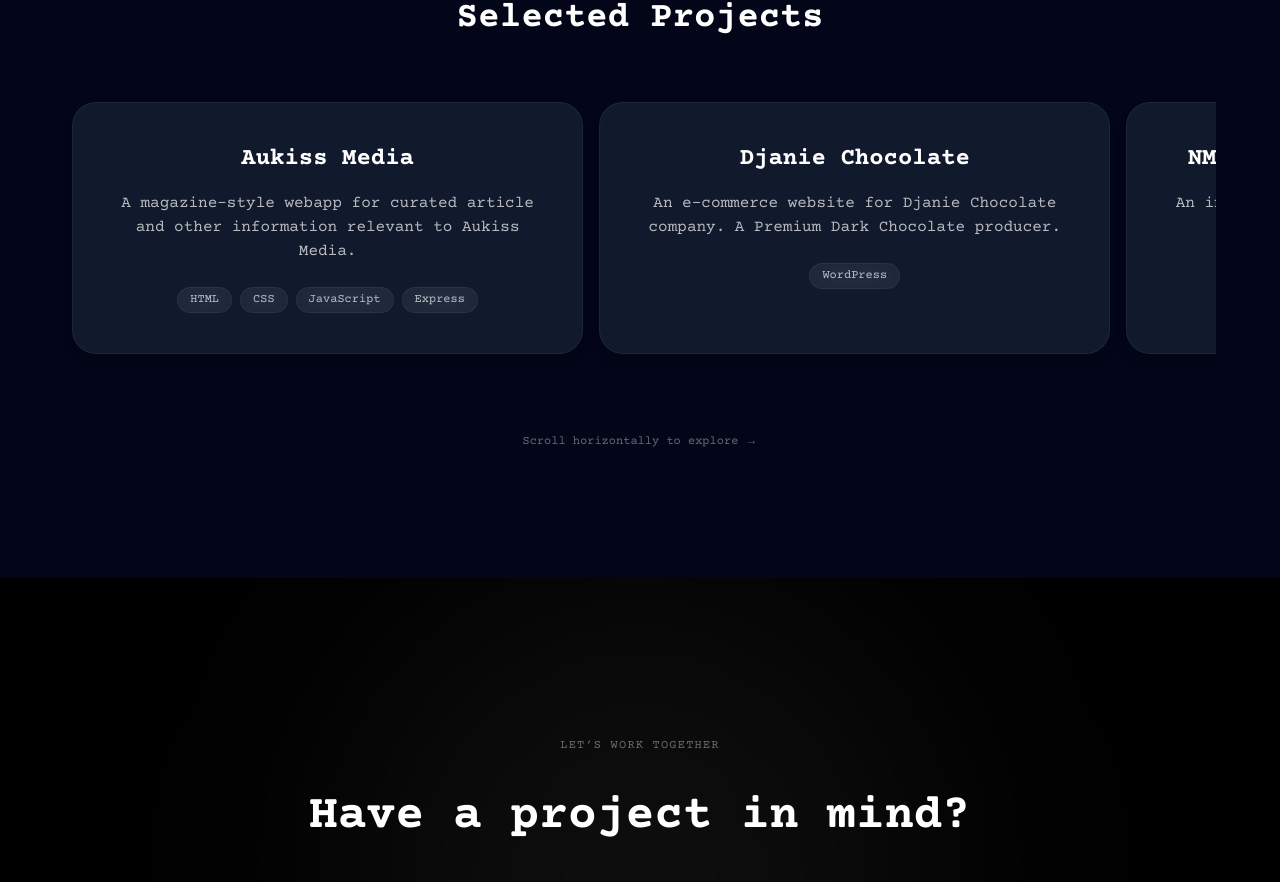
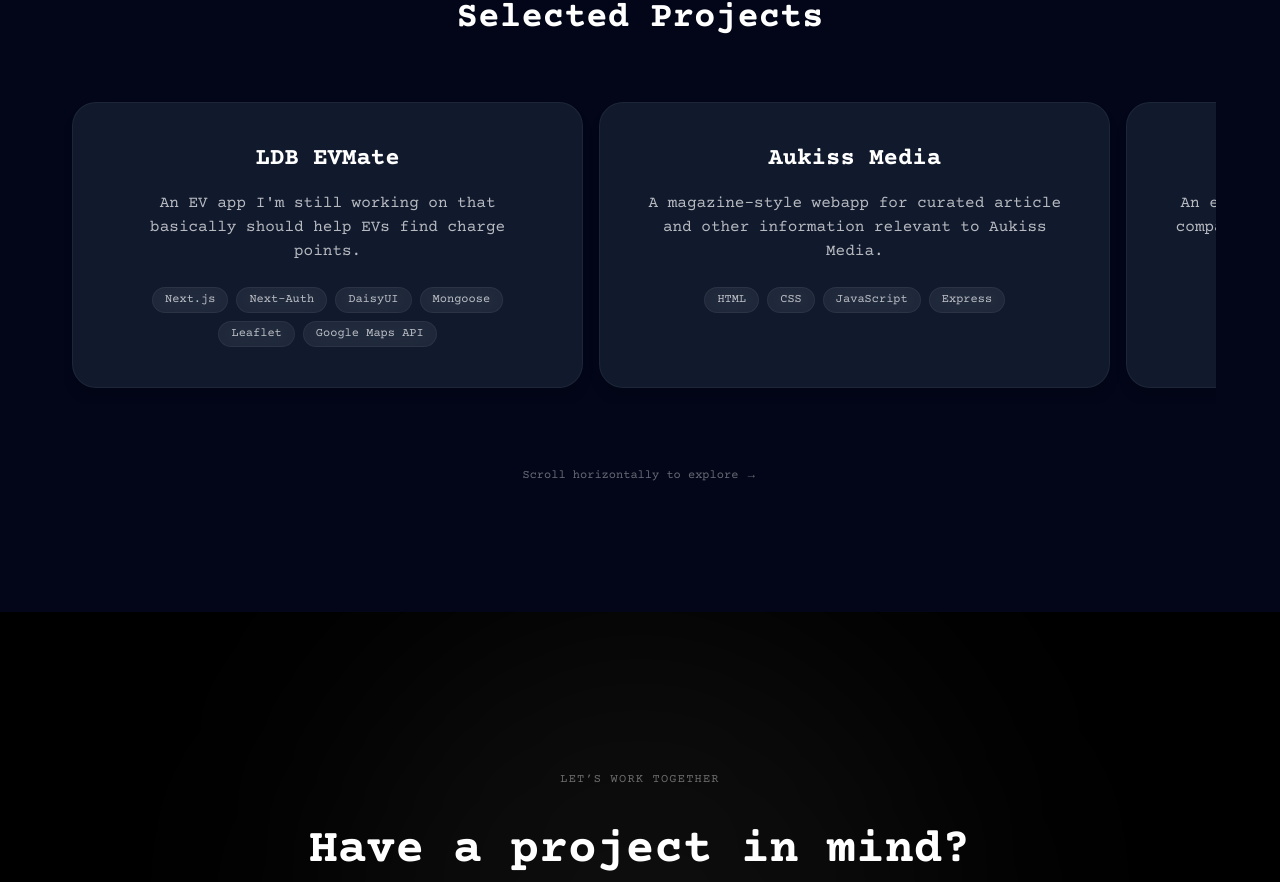
Before and after one commit to leonddarko/leonddarkoII, a Next.js app: page / in a window 1280 px wide. Shown: the part 3156-4038 px from the top of the page. Built offline with nearby package versions, Linux system fonts and the light colour scheme.

Commit message:
Added Project section update

```diff
--- a/app/ui/sections/ProjectSection.js
+++ b/app/ui/sections/ProjectSection.js
@@ -6,6 +6,13 @@
 // https://truenorthprintsdatabase.vercel.app/
 
 const projects = [
+  {
+    title: "LDB EVMate",
+    description:
+      "An EV app I'm still working on that basically should help EVs find charge points. ",
+    stack: ["Next.js", "Next-Auth", "DaisyUI", "Mongoose", "Leaflet", "Google Maps API"],
+    link: "https://ldbevmate.vercel.app/",
+  },
   {
     title: "Aukiss Media",
     description:
```
Also changed, not shown: public/assets/leon_hero_imgii.jpg (added), public/assets/leon_hero_imgiii.jpg (added).
